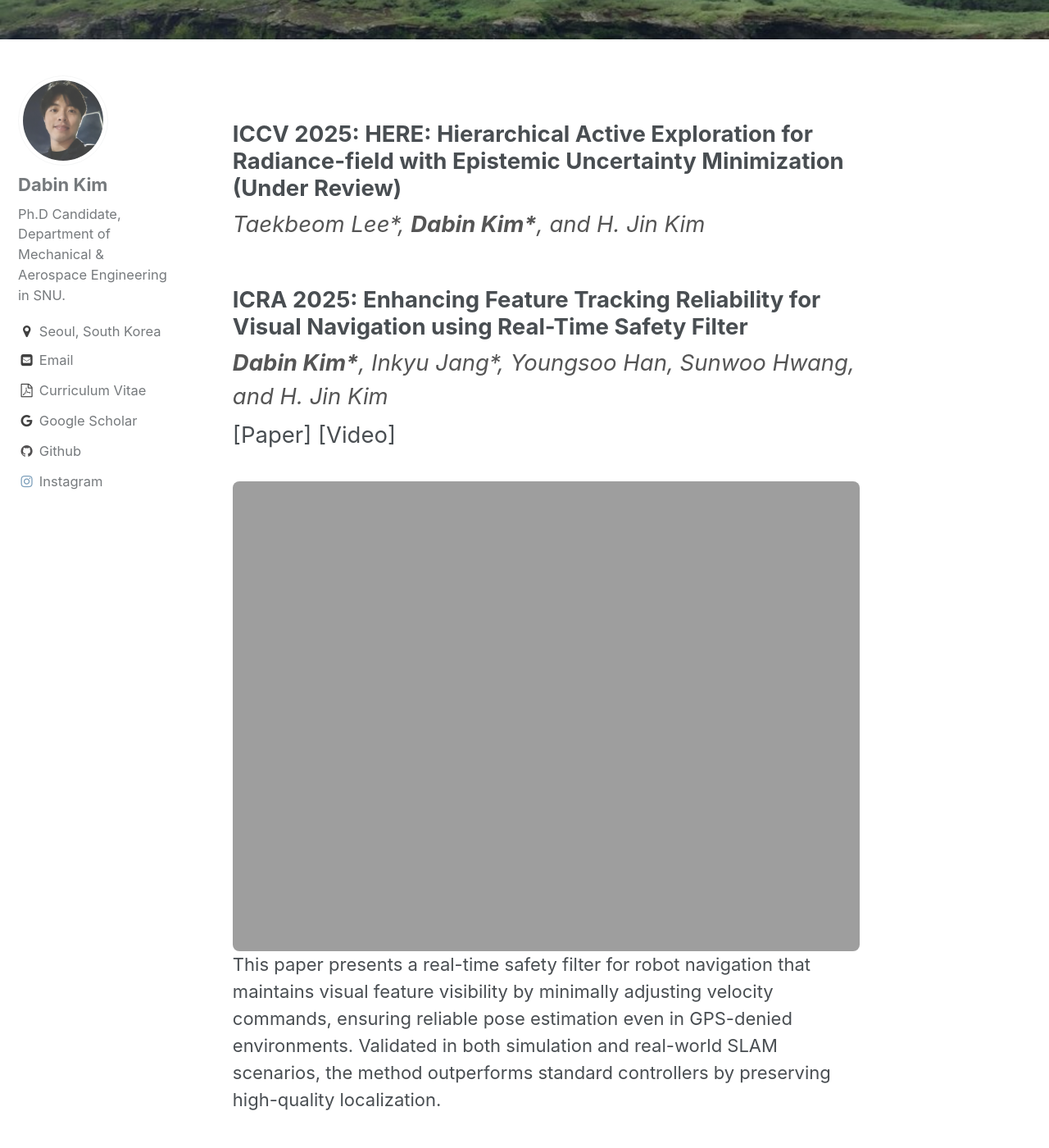
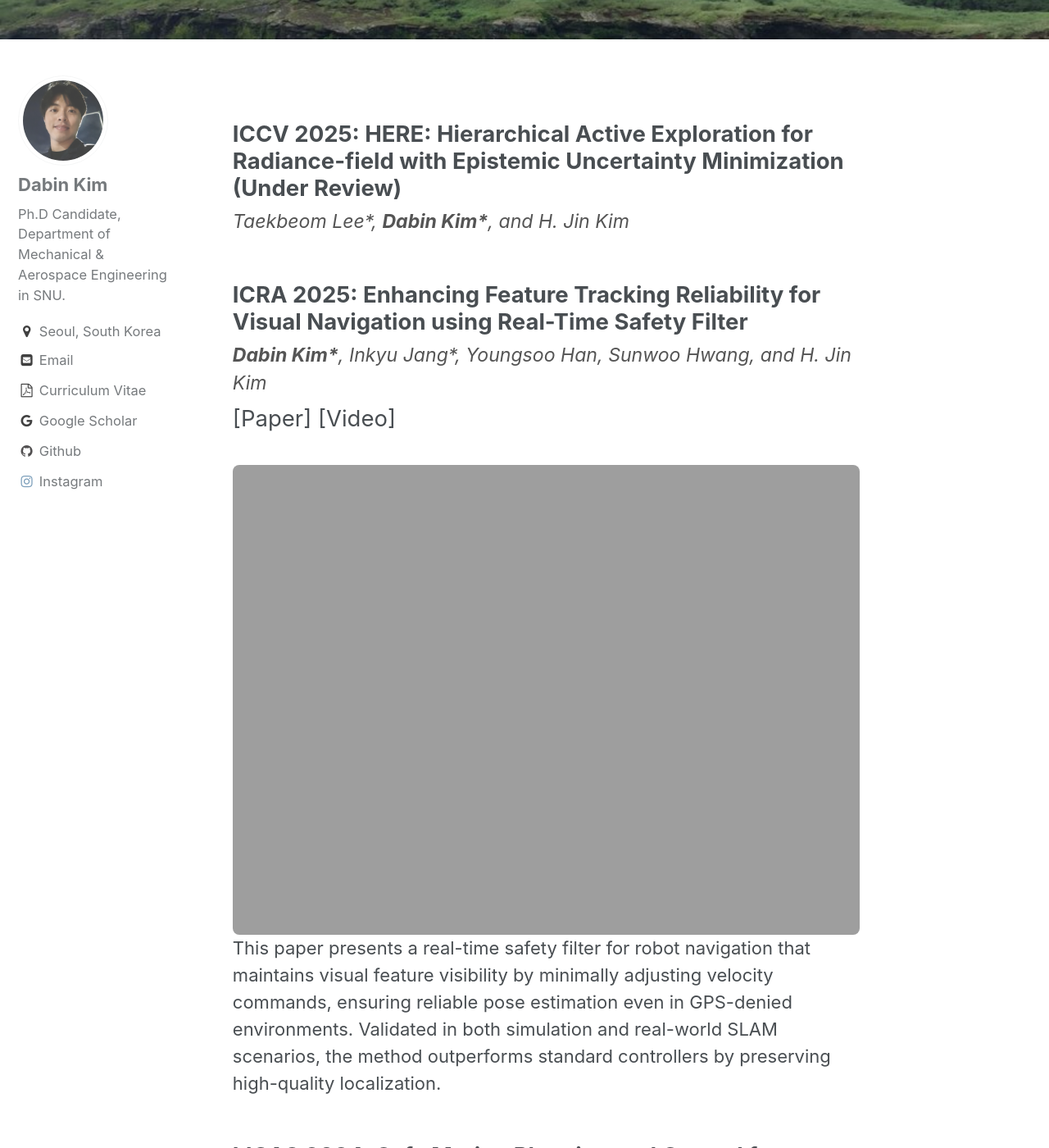
Before and after one commit to dabinkim-LGOM/dabinkim-LGOM.github.io, a Jekyll site: the page built from _pages/pub.md, in a window 1280 px wide and 1400 px high, scrolled down 342 px. Shown: the whole window at 82% size. Built offline with Jekyll 4.4.1, drawn with Linux system fonts in a browser that asks for light colours.

Commit message:
Update _archive.scss

```diff
--- a/_sass/_archive.scss
+++ b/_sass/_archive.scss
@@ -73,7 +73,7 @@
   font-style: italic;
   margin: 5px 0;
   color: #555;
-  font-size: 1.25rem;
+  font-size: 1.05rem;
 }
 
 .pub__item-links {
```
